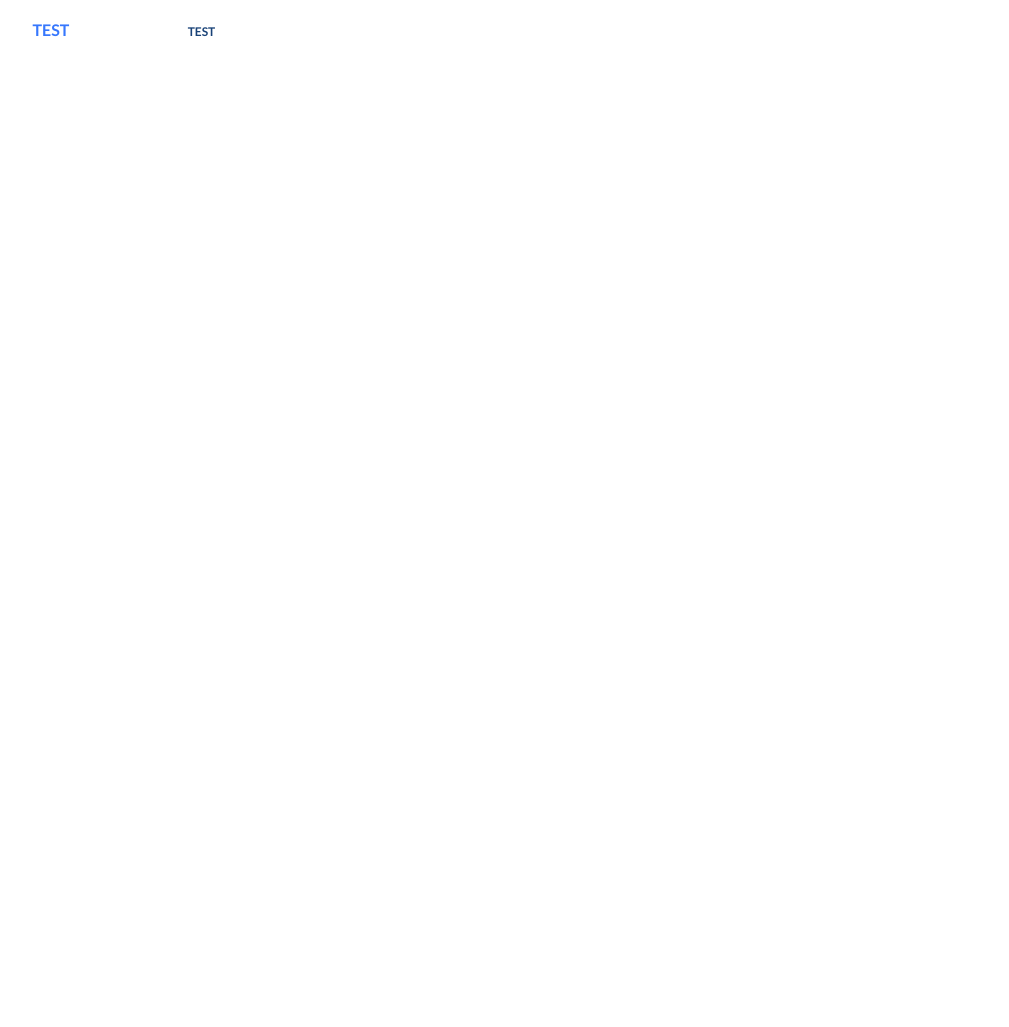
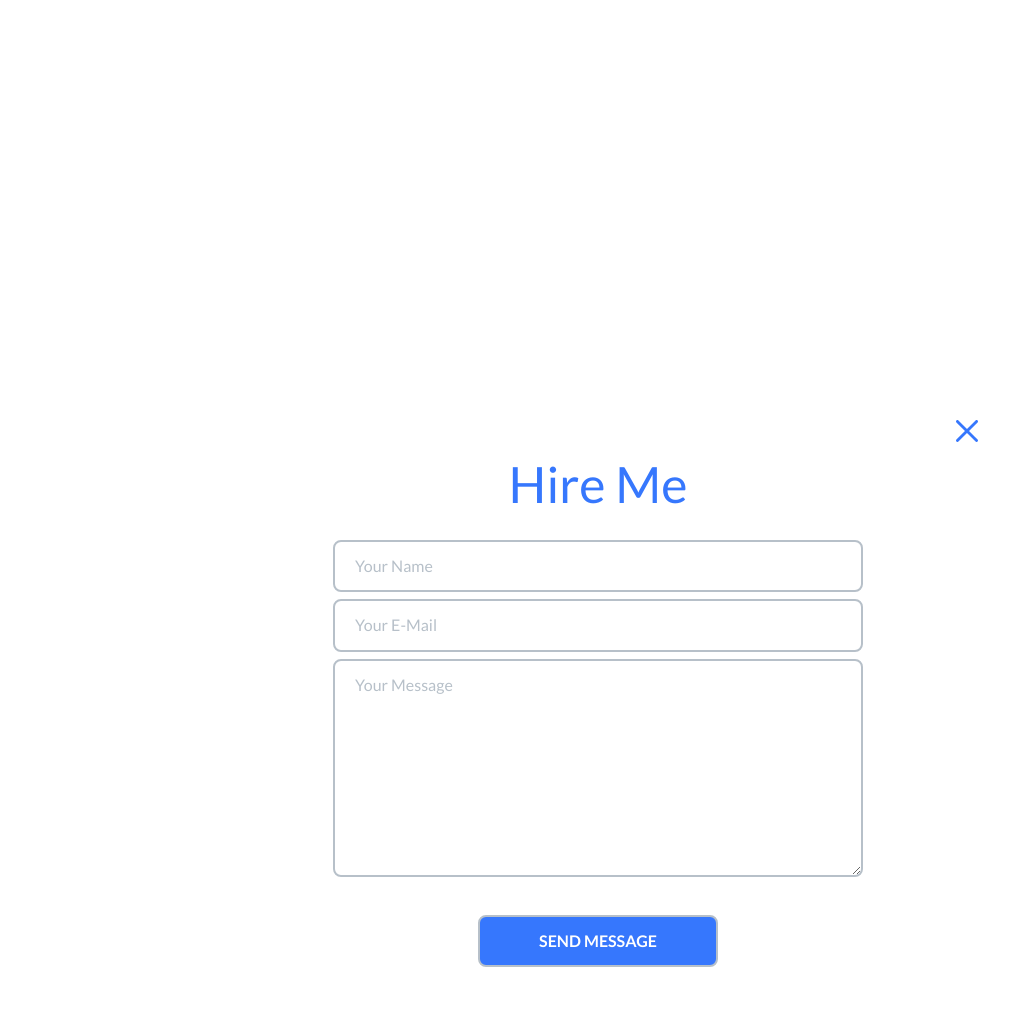
Before and after one commit to KateKharchenko/portfolio-11, a website: page index.html in a window 1280 px wide. Shown: the whole page, without its empty margins (42-1051 px from the left). Before the commit the page ends 800 px from the top, so only its background shows below. Drawn offline with Linux system fonts and the light colour scheme.

Commit message:
add modal-part

```diff
--- a/index.html
+++ b/index.html
@@ -1,5 +1,6 @@
 <!DOCTYPE html>
 <html lang="en">
+
 <head>
     <meta charset="UTF-8">
     <meta name="viewport" content="width=device-width, initial-scale=1.0">
@@ -7,8 +8,35 @@
     <link rel="shortcut icon" href="favicon.png" type="image/png">
     <link rel="stylesheet" href="css/styles.css">
 </head>
+
 <body>
-    <button class="btn">Test</button>
-    <button class="btn btn--sm">Test</button>
+
+
+
+    <div class="hire-me-pop-up">
+        <input id="close" type="checkbox">
+        <label class="close" for="close">
+            <svg viewBox="0 0 329.26933 329" xmlns="http://www.w3.org/2000/svg">
+                <path
+                    d="m194.800781 164.769531 128.210938-128.214843c8.34375-8.339844 8.34375-21.824219 0-30.164063-8.339844-8.339844-21.824219-8.339844-30.164063 0l-128.214844 128.214844-128.210937-128.214844c-8.34375-8.339844-21.824219-8.339844-30.164063 0-8.34375 8.339844-8.34375 21.824219 0 30.164063l128.210938 128.214843-128.210938 128.214844c-8.34375 8.339844-8.34375 21.824219 0 30.164063 4.15625 4.160156 9.621094 6.25 15.082032 6.25 5.460937 0 10.921875-2.089844 15.082031-6.25l128.210937-128.214844 128.214844 128.214844c4.160156 4.160156 9.621094 6.25 15.082032 6.25 5.460937 0 10.921874-2.089844 15.082031-6.25 8.34375-8.339844 8.34375-21.824219 0-30.164063zm0 0" />
+            </svg>
+        </label>
+
+        <div class="wrap">
+            <div class="modal">
+                <div class="modal__title">Hire Me</div>
+                <form action="" class="modal__form" autocomplete="off" method="POST">
+                    <input type="text" name="user-name" id="user-name" placeholder="Your Name" required>
+                    <input type="email" name="user-email" id="user-email" placeholder="Your E-Mail" required>
+                    <textarea name="user-comment" id="user-comment" placeholder="Your Message" cols="30"
+                        rows="10"></textarea>
+                    <label for="user-submit">
+                        <input class="btn btn--sm btn--modal" value="SEND MESSAGE" id="user-submit" type="submit">
+                    </label>
+                </form>
+            </div>
+        </div>
+    </div>
 </body>
+
 </html>
--- a/scss/_modal.scss
+++ b/scss/_modal.scss
@@ -0,0 +1,93 @@
+.hire-me-pop-up {
+   position: absolute;
+   top: 50%;
+   left: 50%;
+   z-index: 100;
+
+   @media screen and (max-width: 768px) {
+      top: 0;
+      font-size: 2.2rem;
+   }
+   .close {
+      position: absolute;
+      top: 20px;
+      right: -380px;
+      z-index: 100;
+      @media screen and (max-width: 768px) {
+         top: 20px;
+         left: 0;
+      }
+      svg {
+         width: 22px;
+         height: 22px;
+         fill: $title-color;
+      }
+   }
+
+   #close {
+      display: none;
+   }
+   #close:checked ~ .wrap {
+      display: none;
+   }
+   #close:checked ~ label {
+      display: none;
+   }
+
+   .wrap {
+      width: 810px;
+      background-color: $white;
+      border-radius: 10px;
+      padding: 35px 140px 60px;
+      transition: all 0.5s ease-in;
+      position: absolute;
+      left: 50%;
+      top: 50%;
+      transform: translate(-50%, 0);
+   }
+
+   .modal {
+      color: $white;
+      text-align: center;
+
+      &__title {
+         color: $title-color;
+         font-size: 5rem;
+         line-height: 1.96;
+      }
+
+      input,
+      textarea {
+         display: block;
+         width: 100%;
+
+         &::placeholder {
+            font-size: 1.6rem;
+            color: #b7c0c9;
+         }
+         border: 2px solid #b7c0c9;
+         border-radius: 8px;
+         margin: 7px 0;
+         padding: 15px 20px;
+      }
+   }
+
+   #user-submit {
+      width: calc(25% + (14px * 2) + (40px * 2));
+      margin: 38px auto 0;
+   }
+
+   .btn--modal {
+      background-color: $title-color;
+      color: $white;
+      font-size: 1.6rem;
+      border: 2px solid transparent;
+      transition: all 0.3s ease-in;
+      &:hover,
+      &:active,
+      &:focus {
+         border-color: $title-color;
+         color: $title-color;
+      }
+   }
+}
```
Also changed, not shown: css/styles.css, 1 other file.
